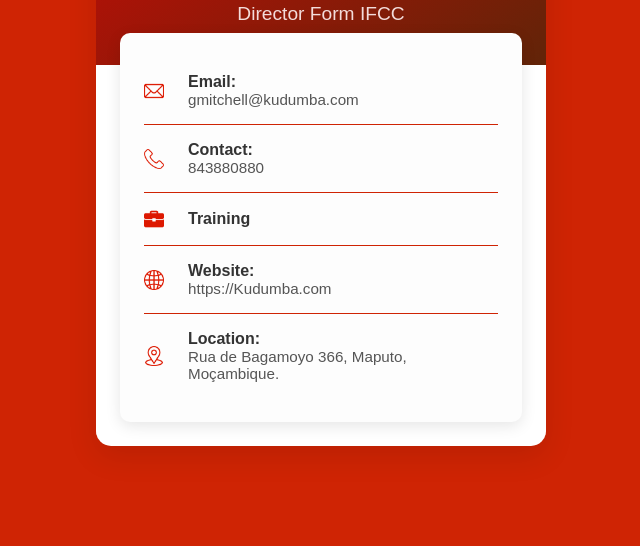
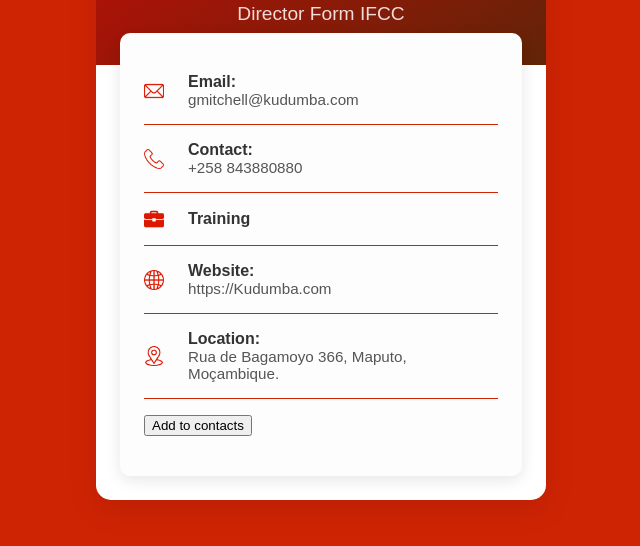
Before and after one commit to CADPRM/Kudumba, a plain HTML site: page colaboradores/GaryMitchell.html in a window 1280 px wide. Shown: the part 328-874 px from the top of the page, without its empty margins (319-959 px from the left). Drawn offline with Linux system fonts and the light colour scheme; a web font is replaced by a local one.

Commit message:
Update GaryMitchell.html

```diff
--- a/colaboradores/GaryMitchell.html
+++ b/colaboradores/GaryMitchell.html
@@ -30,7 +30,7 @@
                 <img src="../images/telephone.png" alt="Phone Icon" class="icon">
                 <div class="info-text">
                     <span class="label">Contact:</span>
-                    <span class="value">843880880</span>
+                    <span class="value">+258 843880880</span>
                 </div>
             </div>
             <div class="info-item">
@@ -51,10 +51,16 @@
                 <div class="info-text">
                     <span class="label">Location:</span>
                     <span class="value">Rua de Bagamoyo 366, Maputo, Moçambique.</span>
+              </div>
+            </div>
+            <div class="info-item">
+                <div class="info-text">
+                    <button class="save-contact-btn">Add to contacts</button>
                 </div>
             </div>
         </main>
     </div>
 
+    <script src="../save-contact.js"></script>
 </body>
 </html>
```
